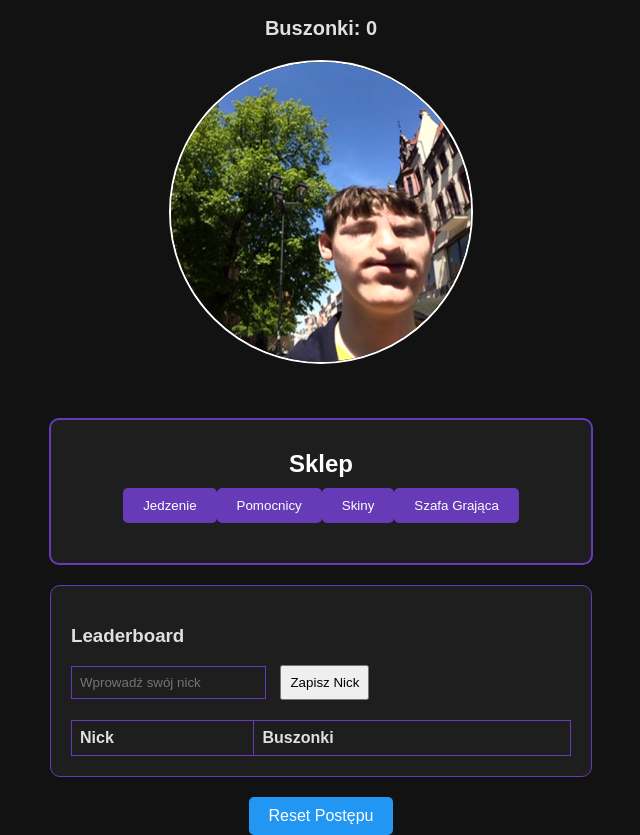
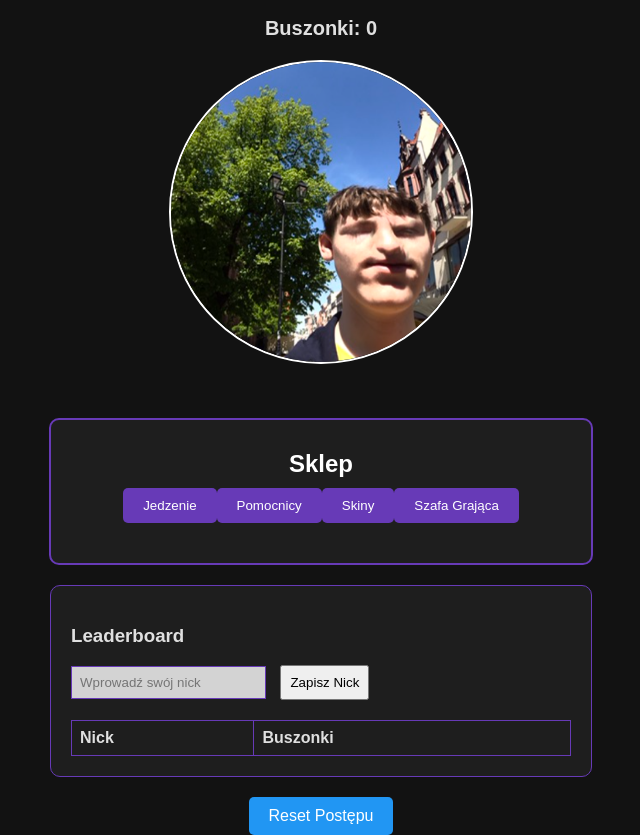
Before and after one commit to Ishnes/Testowanie, a plain HTML site: page index.html in a window 1280 px wide. Shown: the part 141-976 px from the top of the page, without its empty margins (319-959 px from the left). Drawn offline with Linux system fonts and the light colour scheme; no server answers.

Commit message:
Add files via upload

```diff
--- a/styles.css
+++ b/styles.css
@@ -471,7 +471,7 @@ img
 #playerNick {
     padding: 8px;
     margin-right: 10px;
-background-color: #1e1e1e;
+background-color: lightgray;
 border: 1px solid #673ab7;
 }
 
```
